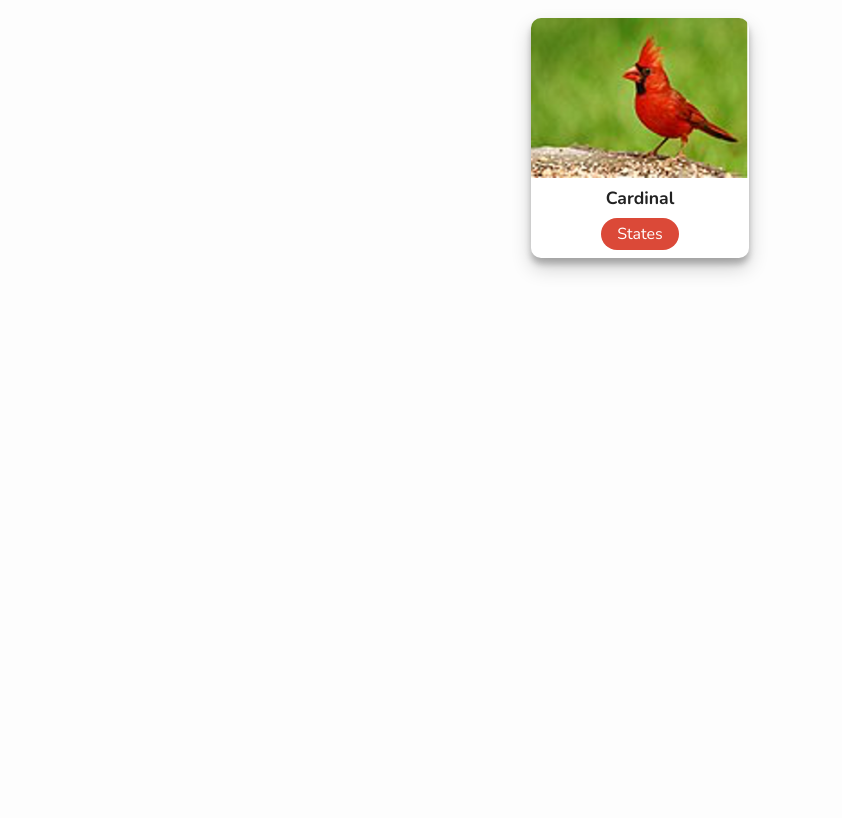
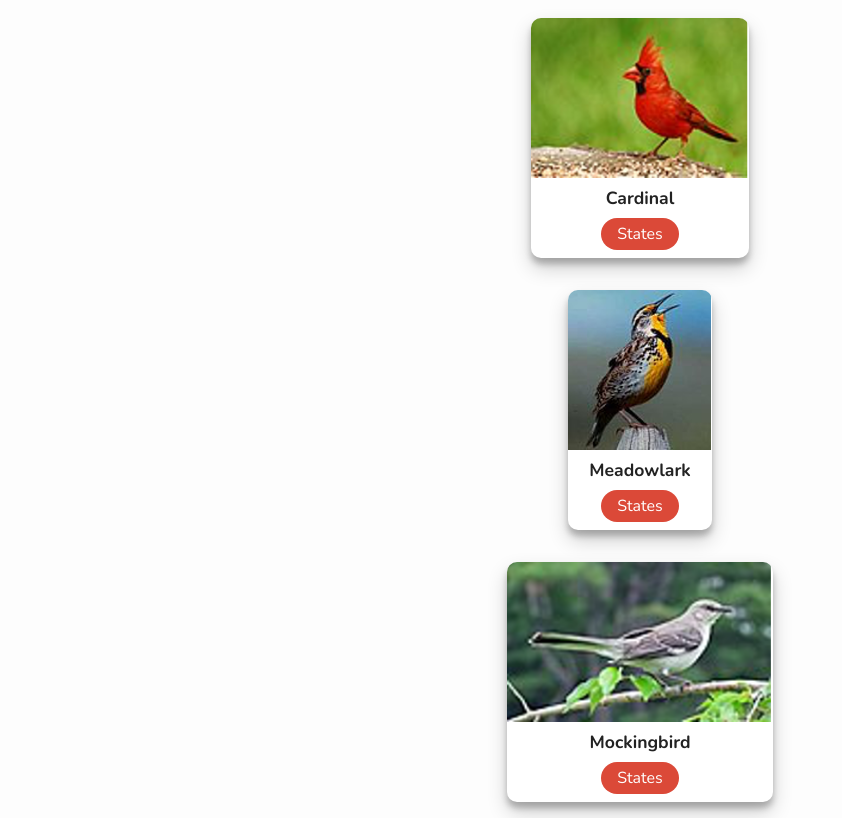
Before and after one commit to Leo-Hoffman/PWA01F, a plain HTML site: page index.html in a window 1280 px wide. Shown: the part 81-899 px from the top of the page, without its empty margins (0-842 px from the left). Before the commit the page ends 800 px from the top, so only its background shows below. Drawn offline with nearby package versions, Linux system fonts and the light colour scheme.

Commit message:
Update index.html

```diff
--- a/index.html
+++ b/index.html
@@ -26,6 +26,20 @@
         <a class="card--link" href="#">States</a>
       </div>
     </div>
+    <div class="container">
+      <div class="card">
+        <img class="card--avatar" src="images/Meadowlark.png" />
+        <h1 class="card--title">Meadowlark</h1>
+        <a class="card--link" href="#">States</a>
+      </div>
+    </div>
+    <div class="container">
+      <div class="card">
+        <img class="card--avatar" src="images/Mockingbird.png" />
+        <h1 class="card--title">Mockingbird</h1>
+        <a class="card--link" href="#">States</a>
+      </div>
+    </div>
     <script src="js/main.js"></script>
   </body>
 </html>
```
